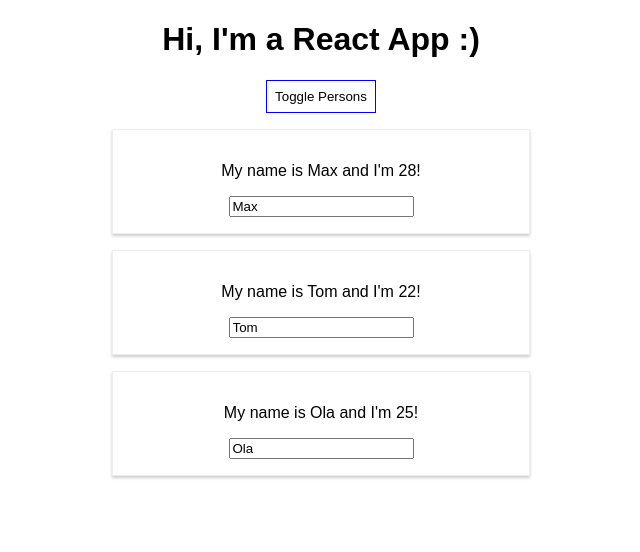
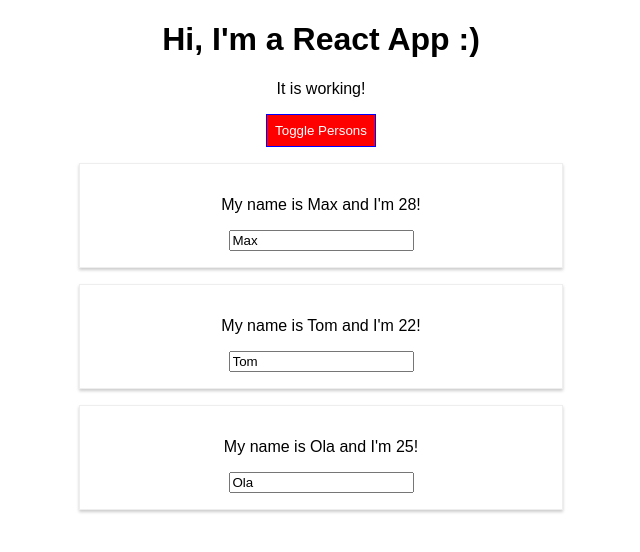
Before and after one commit to zulimazuli/react-complete-guide, a React (Create React App) app: page / in a window 1280 px wide. Both pictures are taken after a click on the button "Toggle Persons". Shown: the top 552 px of the page, without its empty margins (319-959 px from the left). Built offline with nearby package versions, Linux system fonts and the light colour scheme.

Commit message:
styling using styled-components

```diff
--- a/package.json
+++ b/package.json
@@ -3,9 +3,11 @@
   "version": "0.1.0",
   "private": true,
   "dependencies": {
+    "radium": "^0.26.0",
     "react": "^16.13.1",
     "react-dom": "^16.13.1",
-    "react-scripts": "1.1.5"
+    "react-scripts": "1.1.5",
+    "styled-components": "^5.1.1"
   },
   "scripts": {
     "start": "react-scripts start",
--- a/src/App.css
+++ b/src/App.css
@@ -1,3 +1,11 @@
 .App {
   text-align: center;
 }
+
+.red {
+  color: red;
+}
+
+.bold {
+  font-weight: bold;
+}
--- a/src/App.js
+++ b/src/App.js
@@ -1,6 +1,20 @@
 import React, { Component } from 'react';
+import styled from 'styled-components'
 import './App.css';
 import Person from './Person/Person'
+
+const StyledButton = styled.button`
+  background-color: ${props => props.alt ? 'red' : 'green'};
+  color: white;
+  border: 1px solid blue;
+  padding: 8px;
+  coursor: pointer;
+
+  &:hover {
+    background-color: ${props => props.alt ? 'salmon' : 'lightgreen'};
+    color: black;
+  }
+`;
 
 class App extends Component {
   state = {
@@ -41,12 +55,6 @@
 
 
   render() {
-    const style = {
-      backgroundColor: 'white',
-      border: '1px solid blue',
-      padding: '8px',
-      coursor: 'pointer'
-    }
 
     let persons = false;
 
@@ -63,12 +71,23 @@
       </div>);
     }
 
+    let classes = [];
+
+    if (this.state.persons.length <= 2) {
+      classes.push('red');
+    }
+
+    if (this.state.persons.length <= 1) {
+      classes.push('bold');
+    }
+
     return (
       <div className="App">
         <h1>Hi, I'm a React App :)</h1>
-        <button
-          style={style}
-          onClick={this.togglePersonsHandler}>Toggle Persons</button>
+        <p className={classes.join(' ')}>It is working!</p>
+        <StyledButton alt={this.state.showPersons} onClick={this.togglePersonsHandler}>
+          Toggle Persons
+        </StyledButton>
         {persons}
       </div>
     );
--- a/src/Person/Person.css
+++ b/src/Person/Person.css
@@ -1,4 +1,4 @@
-.Person {
+/* .Person {
     width: 30%;
     margin: 16px auto;
     border: 1px solid #eee;
@@ -6,3 +6,9 @@
     padding: 16px;
     text-align: center;
 }
+
+@media (min-width: 500px) {
+    .Person{
+        width: 450px
+    }
+} */
--- a/src/Person/Person.js
+++ b/src/Person/Person.js
@@ -1,14 +1,27 @@
 import React from 'react';
+import styled from 'styled-components';
 
-import './Person.css';
+// import './Person.css';
+
+const StyledDiv = styled.div`
+    width: 30%;
+    margin: 16px auto;
+    border: 1px solid #eee;
+    box-shadow: 0 2px 3px #ccc;
+    padding: 16px;
+    text-align: center;
+
+    @media (min-width: 500px) {
+        width: 450px
+} `;
 
 const person = (props) => {
     return (
-        <div className="Person">
+        <StyledDiv>
             <p onClick={props.click}>My name is {props.name} and I'm {props.age}!</p>
             <p>{props.children}</p>
             <input type="text" onChange={props.changed} value={props.name} />
-        </div>
+        </StyledDiv>
     );
 }
 
```
Also changed, not shown: 1 other file (tests, documents, lock files or other folders).
